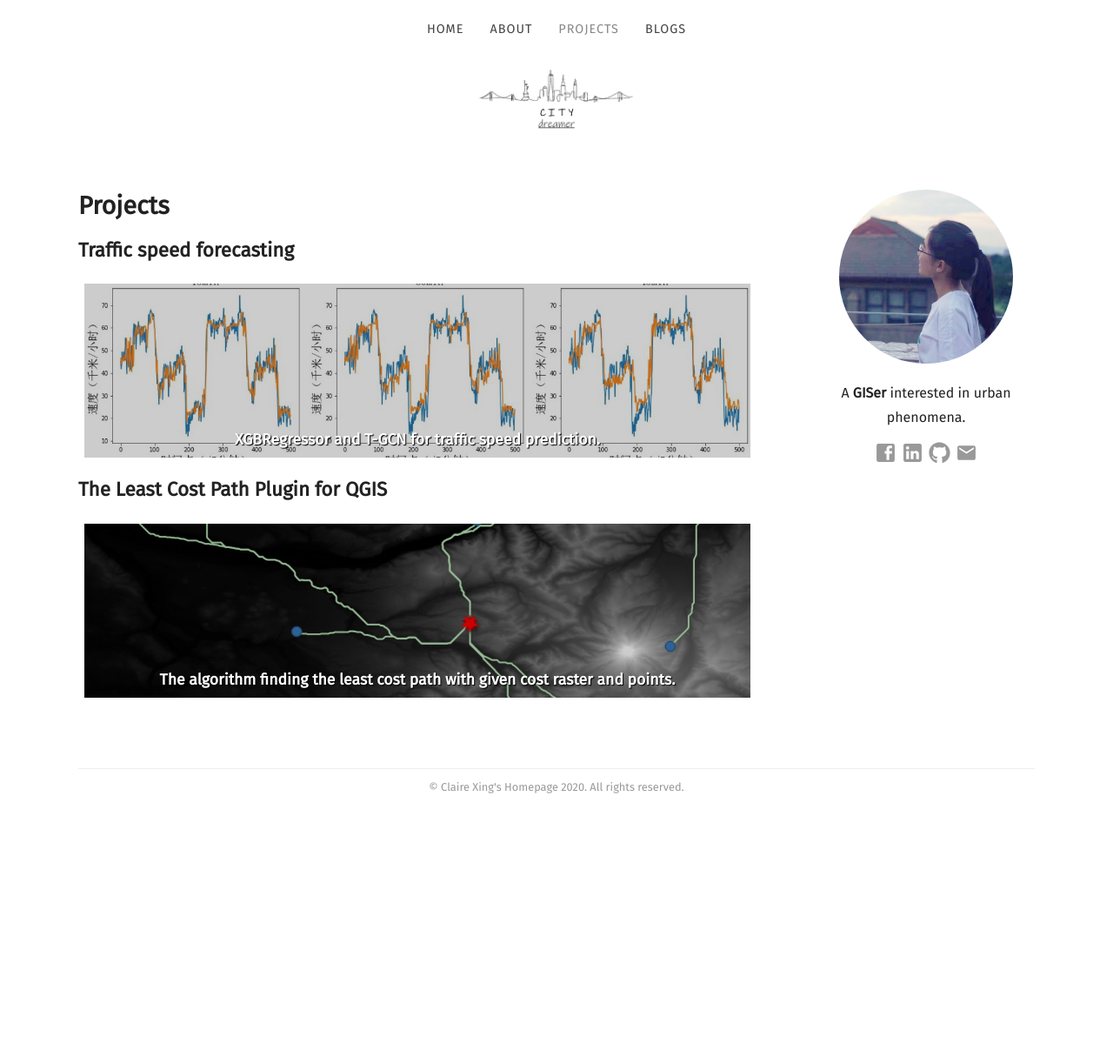
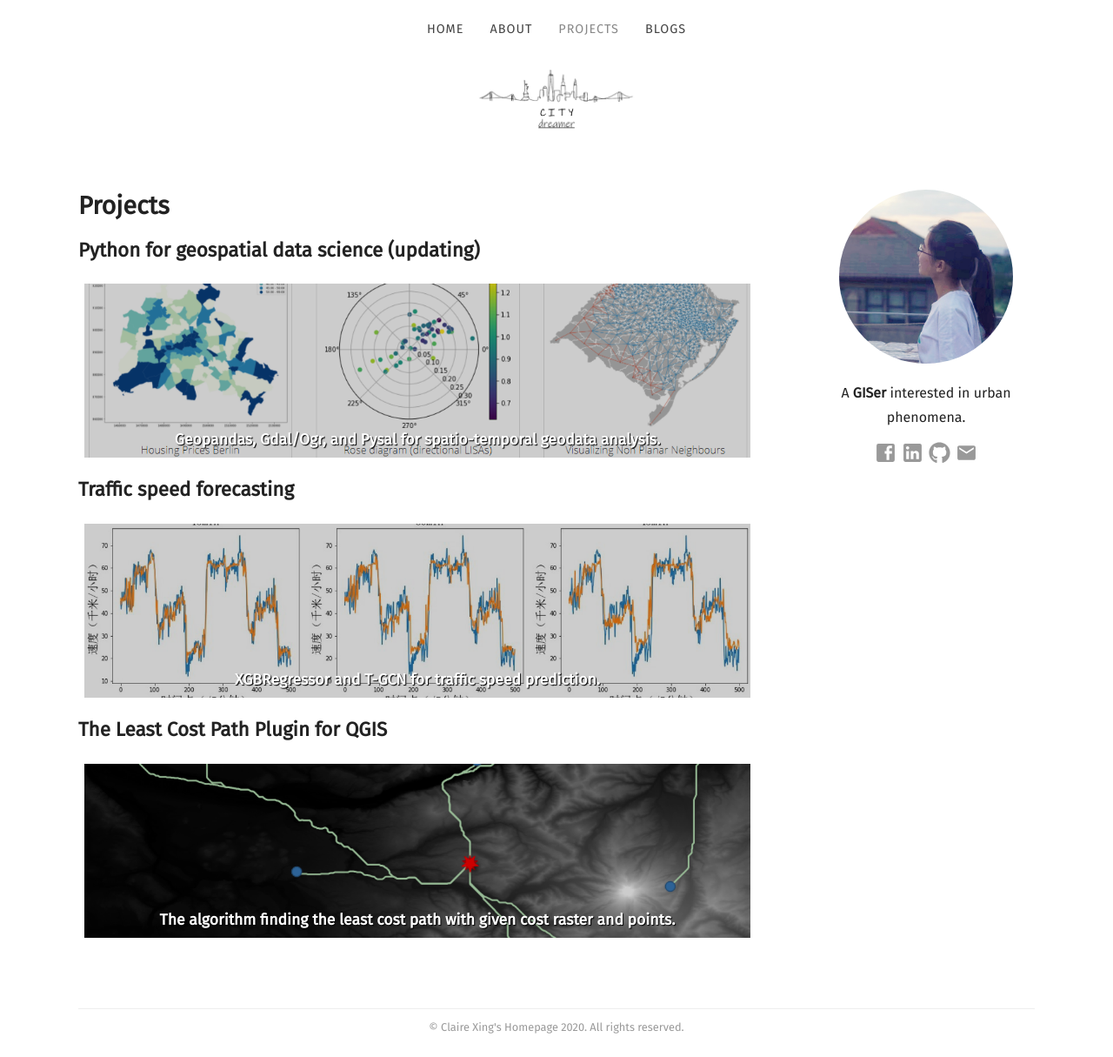
Before and after one commit to ClaireXing/ClaireXing.github.io, a Jekyll site: the page built from projects.html, in a window 1280 px wide and 1215 px high. Shown: the whole window at 87% size. Built offline with Jekyll 4.4.1, drawn with Linux system fonts in a browser that asks for light colours; some web fonts are replaced.

Commit message:
update project

```diff
--- a/projects.html
+++ b/projects.html
@@ -5,6 +5,13 @@ image_view: true
 <h1>Projects</h1>
 
 {% if page.image_view %}
+	<h2>Python for geospatial data science (updating)</h2>
+	<div class="recipes">
+		<div class="recipe" style="background-image: url('{{ site.baseurl }}/images/python_for_geospatial_analysis.png')">
+				<a href="https://github.com/ClaireXing/Python-for-geospatial-data-analysis_updating"><span>Geopandas, Gdal/Ogr, and Pysal for spatio-temporal geodata analysis.</span></a>
+		</div>
+	</div>
+
 	<h2>Traffic speed forecasting</h2>
 	<div class="recipes">
 		<div class="recipe" style="background-image: url('{{ site.baseurl }}/images/Traffic-prediction.png')">
```
Also changed, not shown: images/python_for_geospatial_analysis.png (added).
